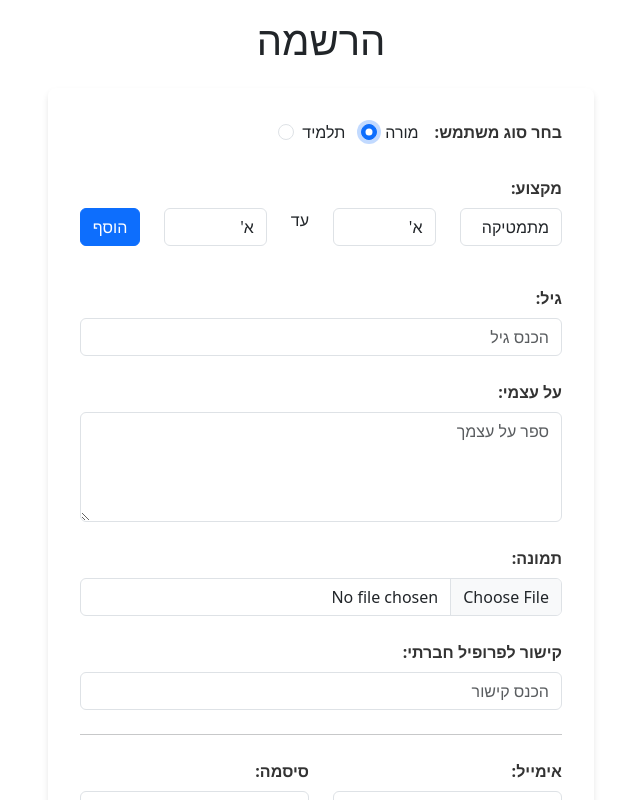
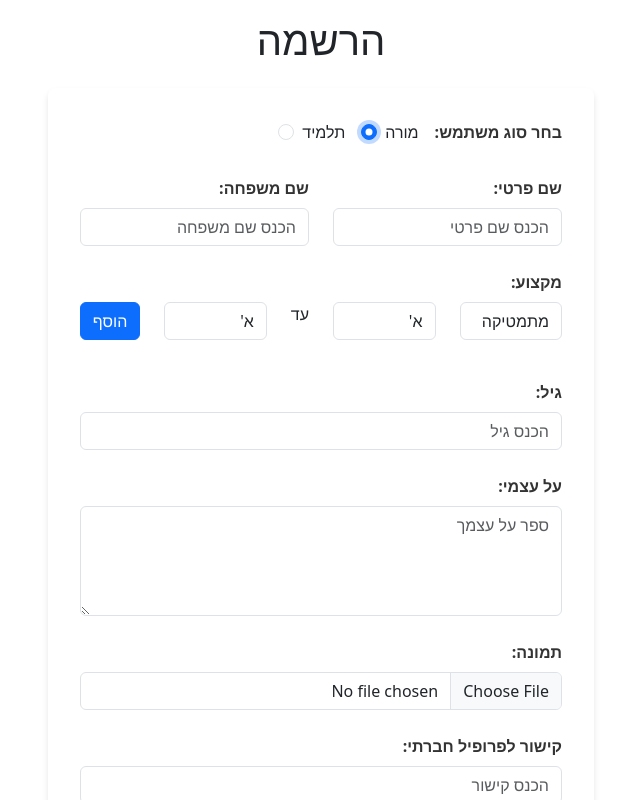
Before and after one commit to dstr951/lomdim-lerega, a React app in the folder webClient/: page /signup in a window 1280 px wide. Both pictures are taken after a click on the radio button "מורה". Shown: the top 800 px of the page, without its empty margins (319-959 px from the left). Built offline with nearby package versions, Linux system fonts and the light colour scheme.

Commit message:
Fixed endpoints.

```diff
--- a/webClient/src/Signup.js
+++ b/webClient/src/Signup.js
@@ -17,6 +17,8 @@ const Signup = () => {
     const [phoneNumber, setPhoneNumber] = useState("");
     const [profilePicture, setProfilePicture] = useState(""); // You may want to handle this differently for actual image uploads
     const [aboutMe, setAboutMe] = useState("");
+    const [teacherFirstName, setTeacherFirstName] = useState("");
+    const [teacherLastName, setTeacherLastName] = useState("");
 
     // Student fields
     const [parentFirstName, setParentFirstName] = useState("");
@@ -27,6 +29,34 @@ const Signup = () => {
     const [studentClass, setStudentClass] = useState("א'");
 
     const [userType, setUserType] = useState("student");
+
+    const subjectToId = {
+        'מתמטיקה': 1,
+        'היסטוריה': 2,
+        'אנגלית': 3,
+        "לשון": 4,
+        "ביולוגיה": 5,
+        "פיזיקה": 6,
+        "כימיה": 7,
+        "ערבית": 8,
+        "תנך": 9,
+        "מדעי המחשב": 10
+    }
+
+    const gradeToId = {
+        'א\'': 1,
+        'ב\'': 2,
+        'ג\'': 3,
+        'ד\'': 4,
+        'ה\'': 5,
+        'ו\'': 6,
+        'ז\'': 7,
+        'ח\'': 8,
+        'ט\'': 9,
+        'י\'': 10,
+        'יא\'': 11,
+        'יב\'': 12,
+    };
 
     const handleAddSubject = () => {
         const newSubject = {
@@ -42,6 +72,41 @@ const Signup = () => {
         setSubjects(updatedSubjects);
     }
 
+    const handleSubmit = async (e) => {
+        e.preventDefault();
+
+        if (userType === "teacher") {
+            const canTeachFormatted = subjects.map(sub => ({
+                subject: subjectToId[sub.subject],
+                lowerGrade: gradeToId[sub.range.split(' עד ')[0]],
+                higherGrade: gradeToId[sub.range.split(' עד ')[1]],
+            }));
+
+            const teacherData = {
+                email,
+                password,
+                name: `${teacherFirstName} ${teacherLastName}`,
+                age: Number(age),
+                socialProfileLink,
+                phoneNumber,
+                profilePicture,
+                aboutMe,
+                canTeach: canTeachFormatted
+            };
+
+            try {
+                const response = await axios.post('http://127.0.0.1:3001/api/Teachers', teacherData);
+                if (response.status === 200) {
+                    console.log("Teacher created successfully");
+                    // Maybe redirect to another page or show a success message
+                }
+            } catch (error) {
+                console.error("Error creating teacher:", error);
+                // Handle error (show an error message or handle it another way)
+            }
+        }
+    };
+
     return (
         <Container className="mt-3" dir="rtl">
             <Row className="mb-3">
@@ -52,7 +117,7 @@ const Signup = () => {
 
             <Row className="justify-content-center">
                 <Col md={6}>
-                    <Form>
+                    <Form onSubmit={handleSubmit}>
                         <Form.Group className="mb-4">
                             <Form.Label className="mb-2">בחר סוג משתמש:</Form.Label>
                             <Form.Check
@@ -78,6 +143,20 @@ const Signup = () => {
 
                         {userType === "teacher" && (
                 <>
+                    <Row>
+                        <Col md={6}>
+                            <Form.Group className="mb-4">
+                                <Form.Label className="mb-2">שם פרטי:</Form.Label>
+                                <Form.Control type="text" placeholder="הכנס שם פרטי" value={teacherFirstName} onChange={(e) => setTeacherFirstName(e.target.value)} />
+                            </Form.Group>
+                        </Col>
+                        <Col md={6}>
+                            <Form.Group className="mb-4">
+                                <Form.Label className="mb-2">שם משפחה:</Form.Label>
+                                <Form.Control type="text" placeholder="הכנס שם משפחה" value={teacherLastName} onChange={(e) => setTeacherLastName(e.target.value)} />
+                            </Form.Group>
+                        </Col>
+                    </Row>
                     <Form.Group className="mb-4">
                         <Form.Label className="mb-2">מקצוע:</Form.Label>
                         <Row className="mb-2">
@@ -159,6 +238,10 @@ const Signup = () => {
                         <Form.Label>קישור לפרופיל חברתי:</Form.Label>
                         <Form.Control type="url" placeholder="הכנס קישור" value={socialProfileLink} onChange={(e) => setSocialProfileLink(e.target.value)} />
                     </Form.Group>
+                    <Form.Group className="mb-4">
+                        <Form.Label>מספר טלפון</Form.Label>
+                        <Form.Control type="text" placeholder="תביא מספר אפס" value={phoneNumber} onChange={(e) => setPhoneNumber(e.target.value)} />
+                    </Form.Group>
                 </>
             )}
 
```
Also changed, not shown: 1 other file (tests, documents, lock files or other folders).
